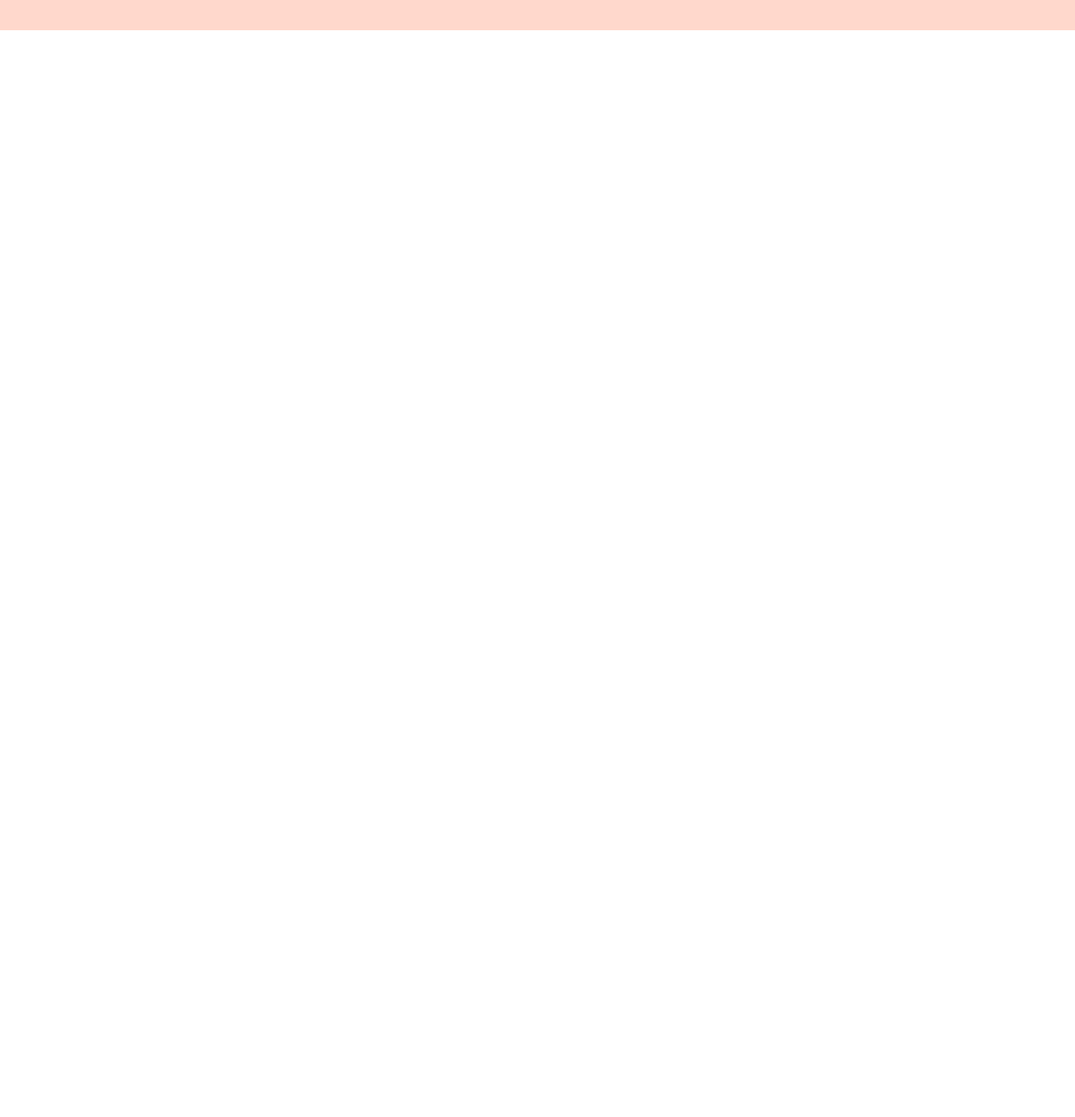
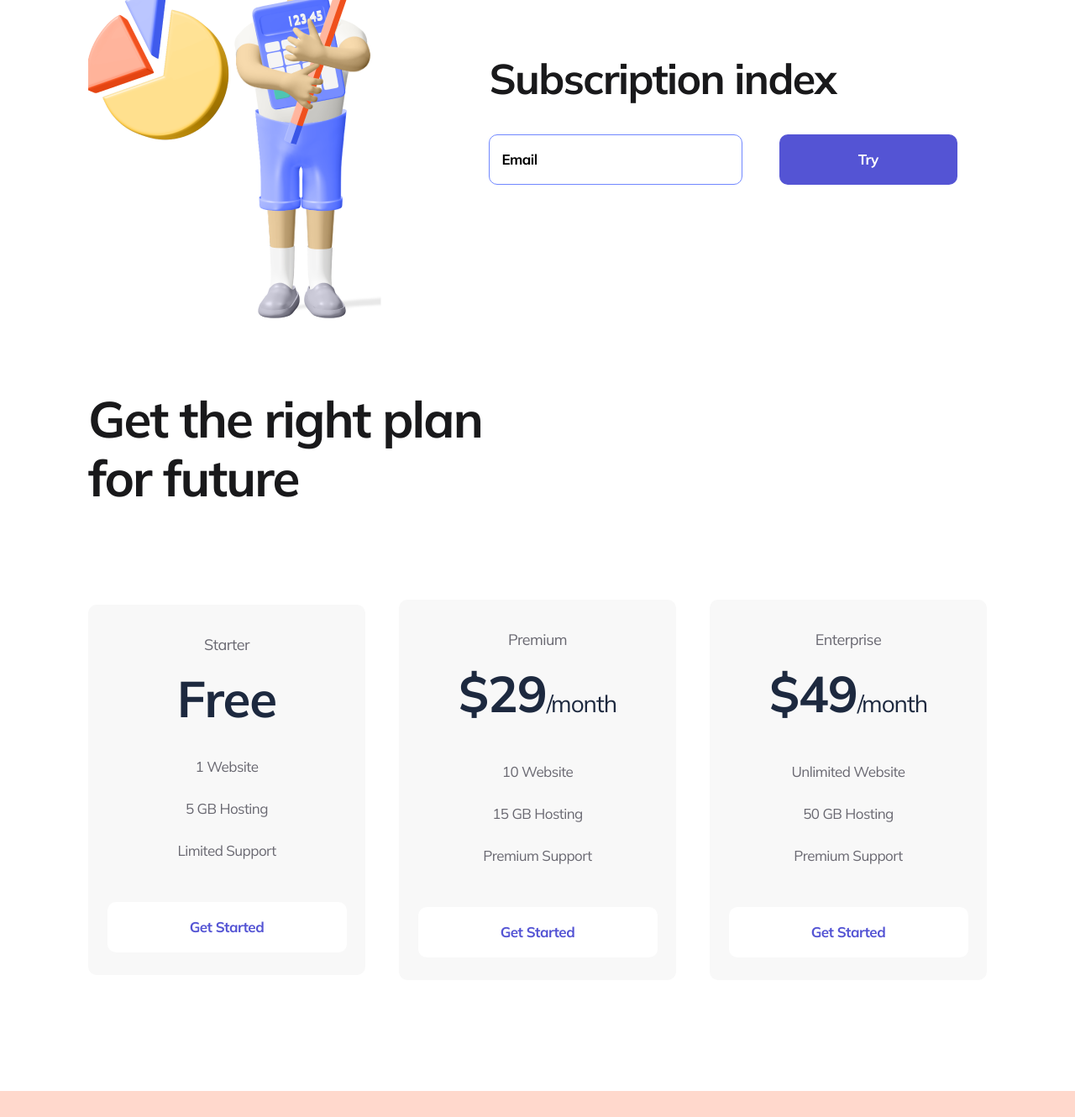
Before and after one commit to ofsuu/myproject, a plain HTML site: page index.html in a window 1280 px wide. Shown: the part 956-2286 px from the top of the page at 84% size. Before the commit the page ends 992 px from the top, so only its background shows below. Drawn offline with Linux system fonts and the light colour scheme.

Commit message:
Add files via upload

```diff
--- a/index.html
+++ b/index.html
@@ -58,6 +58,78 @@
             <img src="./img/Hero 3D.png" alt="Hero">
         </div>
     </section>
+
+    <section class="container subscription">
+        <img src="./img/Content Image 02.png" alt="content hero">
+        <div class="subscripte">
+            <h2 class="sub__title">
+                Subscription index
+            </h2>
+            <form>
+                <input class="input" type="email" placeholder="Email">
+                <button class="button button__violet">
+                    Try
+                </button>
+            </form>
+        </div>
+    </section>
+
+    <section class="container price">
+        <h2 class="price__title">
+            Get the right plan for future
+        </h2>
+        <div class="item__flex">
+            <div class="item">
+                <p class="item__text">
+                    Starter
+                </p>
+                <h3 class="item__price">
+                    Free
+                </h3>
+                <ul>
+                    <li class="item__info">1 Website</li>
+                    <li class="item__info">5 GB Hosting</li>
+                    <li class="item__info">Limited Support</li>
+                </ul>
+                <button class="button button__item">
+                    Get Started
+                </button>
+            </div>
+            <div class="item">
+                <p class="item__text">
+                    Premium
+                </p>
+                <h3 class="item__price">
+                    $29<span>/month</span>
+                </h3>
+                <ul>
+                    <li class="item__info">10 Website</li>
+                    <li class="item__info">15 GB Hosting</li>
+                    <li class="item__info">Premium Support</li>
+                </ul>
+                <button class="button button__item">
+                    Get Started
+                </button>
+            </div>
+            <div class="item">
+                <p class="item__text">
+                    Enterprise
+                </p>
+                <h3 class="item__price">
+                    $49<span>/month</span>
+                </h3>
+                <ul>
+                    <li class="item__info">Unlimited Website</li>
+                    <li class="item__info">50 GB Hosting</li>
+                    <li class="item__info">Premium Support</li>
+                </ul>
+                <button class="button button__item">
+                    Get Started
+                </button>
+            </div>
+        </div>
+    </section>
+
     <footer class="footer-container">
         <div class="container footer__flex">
             <div>
--- a/style/style.css
+++ b/style/style.css
@@ -110,8 +110,119 @@
     padding: 38px 0 48px 0;
 }
 
-.header__flex, .footer__flex, .about {
+.header__flex, .footer__flex, .about, .subscription, .item__flex {
     display: flex;
     justify-content: space-between;
     align-items: center;
 }
+
+.subscription {
+    margin-bottom: 85px;
+}
+
+.sub__title {
+    font-weight: bold;
+    font-size: 50px;
+    line-height: 57px;
+    letter-spacing: -1.56316px;
+    color: #19191B;
+    margin-bottom: 38px;
+}
+
+.input {
+    width: 302px;
+    height: 60px;
+    border: 1px solid #7087FF;
+    border-radius: 10px;
+    padding-left: 14px;
+    box-sizing: border-box;
+    margin-right: 39px;
+}
+
+.input::placeholder, .input {
+    font-weight: 700;
+    font-size: 17px;
+    line-height: 22px;
+    letter-spacing: -0.531474px;
+    color: #000000;
+}
+
+.input:focus {
+    outline: none;
+}
+
+.price {
+    margin-bottom: 132px;
+}
+
+.price__title {
+    font-weight: 700;
+    font-size: 60px;
+    line-height: 70px;
+    letter-spacing: -1.87579px;
+    color: #19191B;
+    max-width: 504px;
+    margin-bottom: 110px;
+}
+
+.item {
+    width: 330px;
+    background: #F8F8F8;
+    border-radius: 10px;
+    text-align: center;
+    padding: 34px 0 27px 0;
+}
+
+.item:hover{
+    transition: 500ms;
+    background: #FF7143;
+    box-shadow: 0px 32px 34px rgba(255, 112, 59, 0.317827);
+}
+
+.item__text {
+    font-weight: 400;
+    font-size: 18px;
+    line-height: 28px;
+    letter-spacing: -0.562737px;
+    color: #696871;
+}
+
+.item:hover .item__text, .item:hover .item__price, .item:hover .item__info {
+    color: #FFF;
+    transition: 300ms;
+}
+
+.item__price {
+    font-weight: 700;
+    font-size: 60px;
+    line-height: 56px;
+    letter-spacing: -1.03448px;
+    color: #1D293F;
+    margin: 22px 0 28px 0;
+}
+
+.item__price span {
+    font-size: 28px;
+}
+
+.item__info {
+    list-style: none;
+    font-weight: 400;
+    font-size: 17px;
+    line-height: 50px;
+    letter-spacing: -0.531474px;
+    color: #696871;
+}
+
+.button__item {
+    margin-top: 36px;
+    width: 285px;
+    background: #FFFFFF;
+    color: #5454D4;
+}
+
+.item:hover .button__item {
+    background: #9F3919;
+    color: #FFFFFF;
+    transition: 300ms;
+}
```
Also changed, not shown: img/Content Image 02.png (added).
